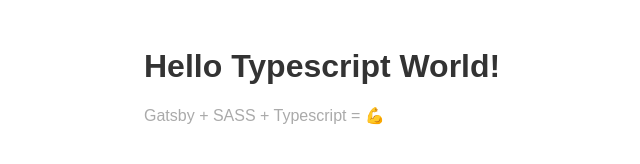
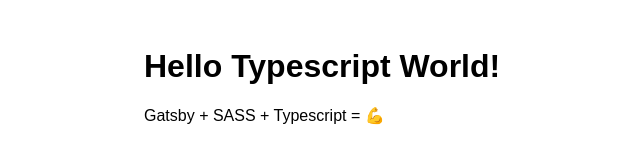
Before and after one commit to nrigaudiere/thedaymark.com, a Gatsby site: page / in a window 1280 px wide. Shown: the whole page, without its empty margins (16-656 px from the left). Built offline with nearby package versions, Linux system fonts and the light colour scheme; Gatsby itself is replaced by a stand-in of ours.

Commit message:
Fix: linting rules

```diff
--- a/src/pages/Index.module.scss
+++ b/src/pages/Index.module.scss
@@ -2,12 +2,4 @@
   max-width: 60rem;
   margin: 3rem auto 0;
   font-family: sans-serif;
-
-  h1 {
-    color: #333;
-  }
-
-  p {
-    color: #aaa;
-  }
 }
```
Also changed, not shown: src/pages/index.tsx (+11 -11 lines), tsconfig.json (+21 -55 lines).
